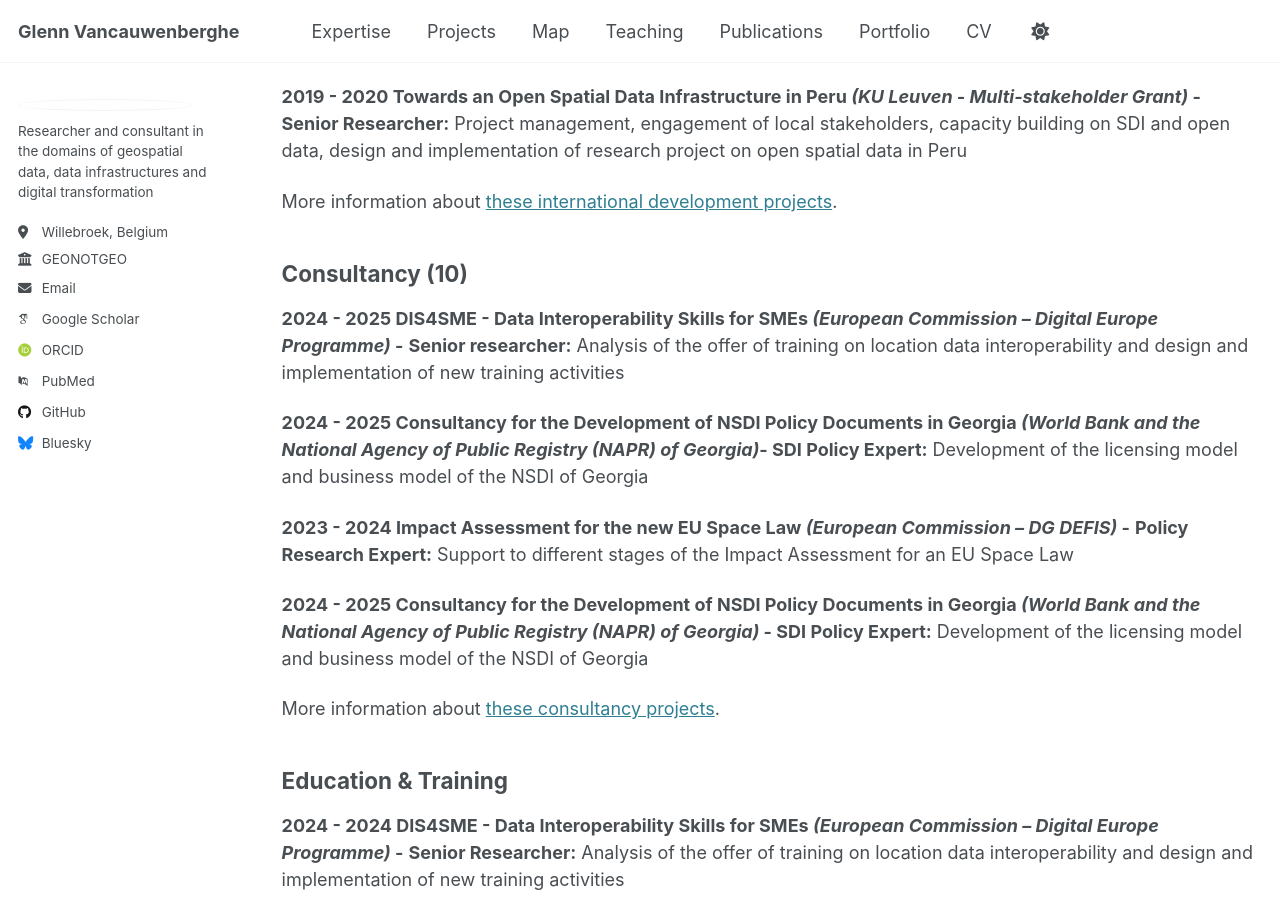
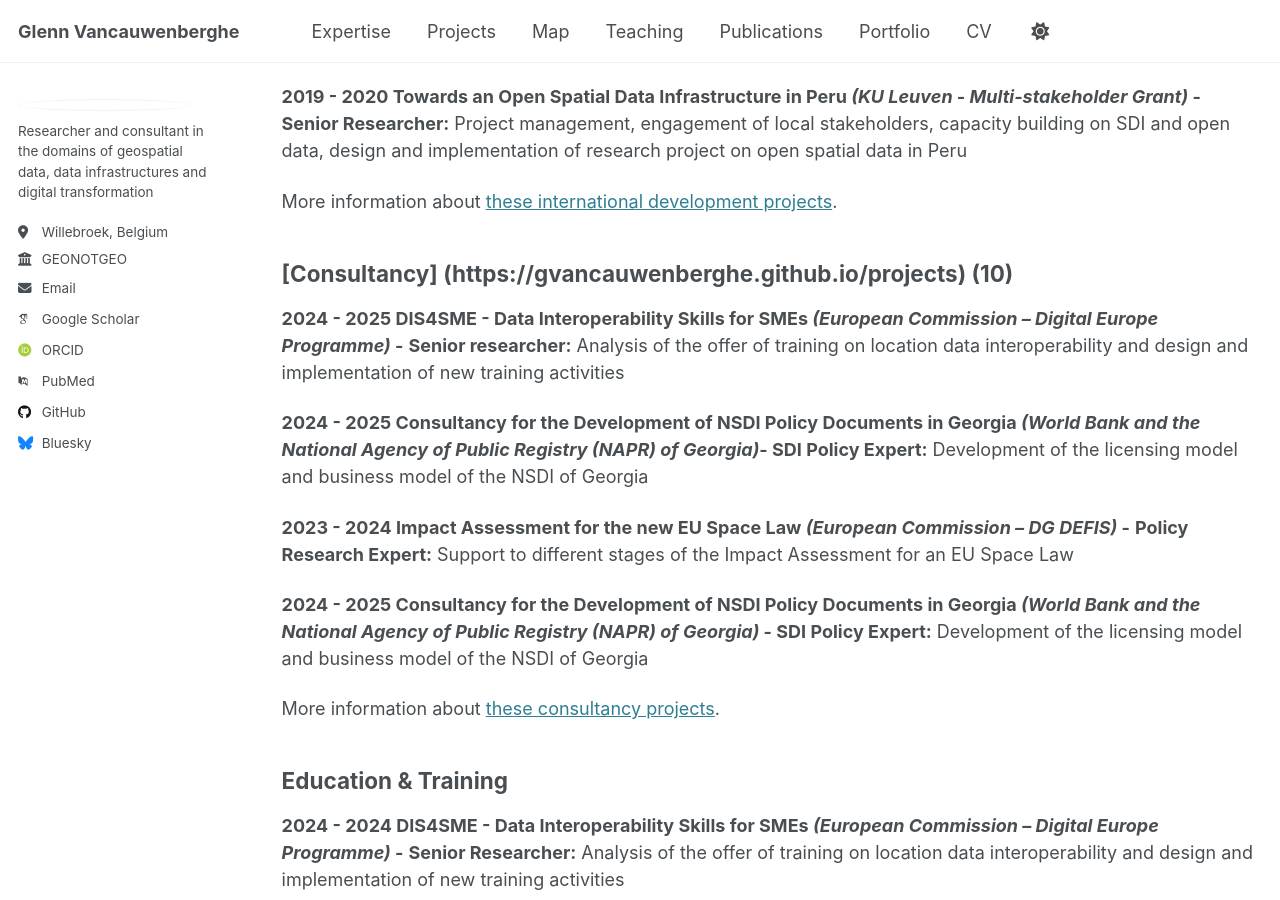
Before and after one commit to GVancauwenberghe/gvancauwenberghe.github.io, a Jekyll site: the page built from _pages/projects.md, in a window 1280 px wide and 900 px high, scrolled down 859 px. Built offline with Jekyll 4.4.1, drawn with Linux system fonts in a browser that asks for light colours; some web fonts are replaced; some of the changed lines change nothing that is shown.

Commit message:
Update projects.md

```diff
--- a/_pages/projects.md
+++ b/_pages/projects.md
@@ -32,7 +32,7 @@
 Senior Researcher:**   Project management, engagement of local stakeholders, capacity building on SDI and open data, design and implementation of research project on open spatial data in Peru
 
 More information about [these international development projects](https://gvancauwenberghe.github.io/projects).
-## Consultancy (10)
+## [Consultancy] (https://gvancauwenberghe.github.io/projects) (10)
 **2024 - 2025 DIS4SME -  Data Interoperability Skills for SMEs _(European Commission –   Digital Europe Programme)_ -**
 **Senior researcher:** Analysis of the offer of training on location data interoperability and design and implementation of new training activities
 
```
